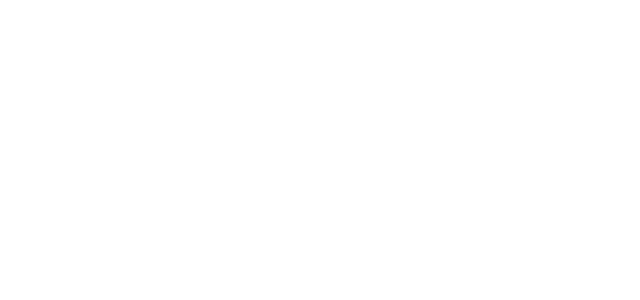
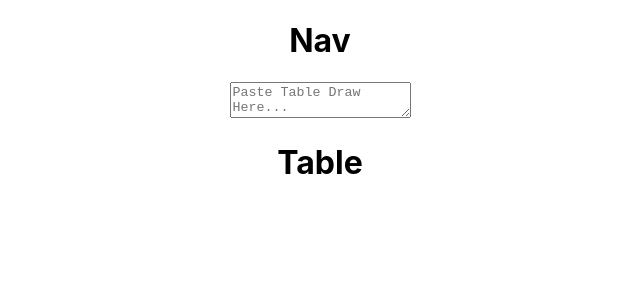
Before and after one commit to notontilt09/TableDraw, a React (Create React App) app in the folder client/: page / in a window 1280 px wide. Shown: the top 300 px of the page, without its empty margins (320-960 px from the left). Built offline with nearby package versions, Linux system fonts and the light colour scheme.

Commit message:
setting up file structure

```diff
--- a/client/src/App.js
+++ b/client/src/App.js
@@ -1,9 +1,16 @@
 import React from 'react';
 import './App.css';
+
+import Table from './components/Table';
+import TableData from './components/TableDataDrop';
+import Nav from './components/Nav';
 
 function App() {
   return (
     <div className="App">
+      <Nav/>
+      <TableData/>
+      <Table/>
     </div>
   );
 }
--- /dev/null
+++ b/client/src/components/Nav.js
@@ -0,0 +1,9 @@
+import React from 'react';
+
+const Nav = props => {
+  return (
+    <h1>Nav</h1>
+  )
+}
+
+export default Nav;
--- /dev/null
+++ b/client/src/components/Table.js
@@ -0,0 +1,9 @@
+import React from 'react';
+
+const Table = props => {
+  return (
+    <h1>Table</h1>
+  )
+}
+
+export default Table;
--- /dev/null
+++ b/client/src/components/TableDataDrop.js
@@ -0,0 +1,12 @@
+import React from 'react';
+
+const TableDataDrop = props => {
+  return (
+    <textarea
+      className="raw-data"
+      placeholder="Paste Table Draw Here..."
+    />
+  )
+}
+
+export default TableDataDrop;
```
